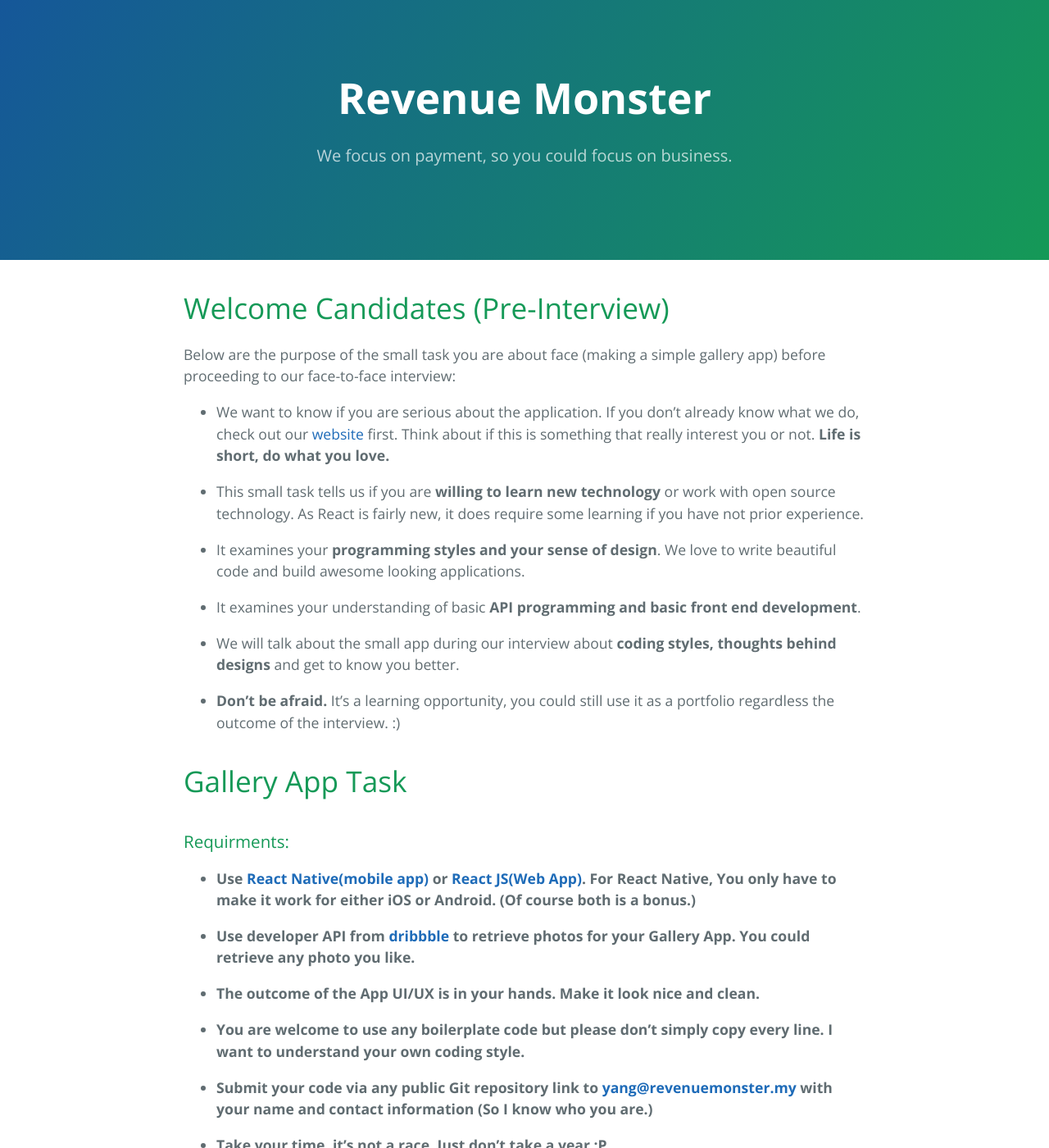
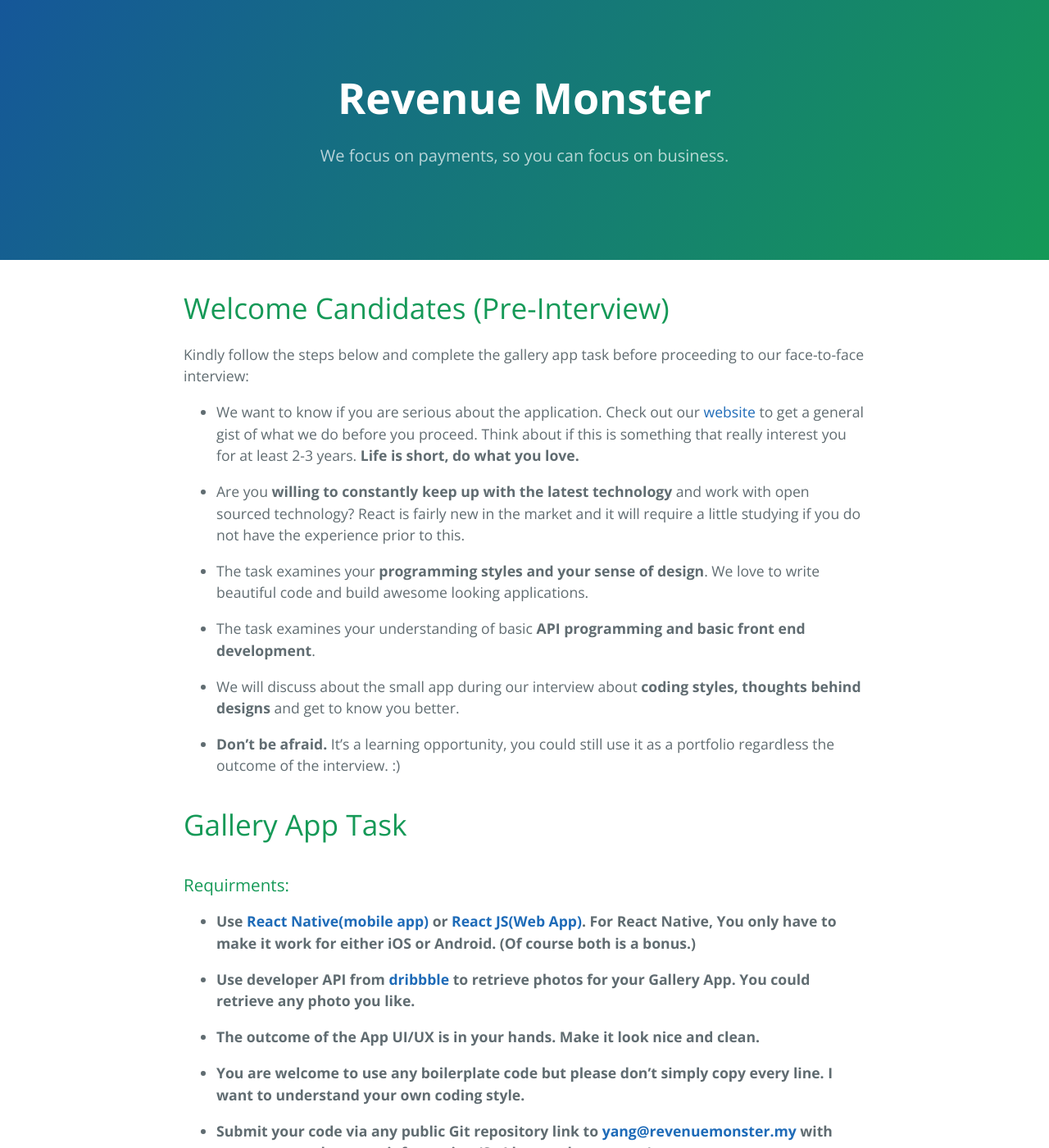
Before and after one commit to RevenueMonster/revenuemonster.github.io, a Jekyll site: the page built from index.md, in a window 1280 px wide and 1400 px high. Shown: the whole window at 82% size. Built offline with Jekyll 4.4.1, drawn with Linux system fonts in a browser that asks for light colours; our own code applies the rules of GitHub Pages for plain Markdown files; some of the changed text lies outside the part shown.

Commit message:
Amendments

```diff
--- a/_config.yml
+++ b/_config.yml
@@ -1,5 +1,5 @@
 title: Revenue Monster
-description: We focus on payment, so you could focus on business.
+description: We focus on payments, so you can focus on business.
 show_downloads: false
 google_analytics:
 theme: jekyll-theme-cayman
--- a/index.md
+++ b/index.md
@@ -3,17 +3,19 @@ layout: default
 ---
 
 # [](#header-1)Welcome Candidates (Pre-Interview)
- Below are the purpose of the small task you are about face (making a simple gallery app) before proceeding to our face-to-face interview:
+ Kindly follow the steps below and complete the gallery app task before proceeding to our face-to-face interview:
 
-* We want to know if you are serious about the application. If you don't already know what we do, check out our [website](http://revenuemonster.my) first. Think about if this is something that really interest you or not. **Life is short, do what you love.**
+* We want to know if you are serious about the application. Check out our [website](http://revenuemonster.my) to get a general gist of what we do before you proceed. Think about if this is something that really interest you for at least 2-3 years. **Life is short, do what you love.**
 
-* This small task tells us if you are **willing to learn new technology** or work with open source technology. As React is fairly new, it does require some learning if you have not prior experience.
+* Are you **willing to constantly keep up with the latest technology** and work with open sourced
+technology? React is fairly new in the market and it will require a little studying if you do not have the
+experience prior to this.
 
-* It examines your **programming styles and your sense of design**. We love to write beautiful code and build awesome looking applications.
+* The task examines your **programming styles and your sense of design**. We love to write beautiful code and build awesome looking applications.
 
-* It examines your understanding of basic **API programming and basic front end development**.
+* The task examines your understanding of basic **API programming and basic front end development**.
 
-* We will talk about the small app during our interview about **coding styles, thoughts behind designs** and get to know you better.
+* We will discuss about the small app during our interview about **coding styles, thoughts behind designs** and get to know you better.
 
 * **Don't be afraid.** It's a learning opportunity, you could still use it as a portfolio regardless the outcome of the interview. :)
 
@@ -33,7 +35,7 @@ layout: default
 * **Take your time, it's not a race. Just don't take a year :P**
 
 
-### Bonus:
+### Bonus points for the task:
 * Make a filter.
 * Use a state management framework such as [Redux](http://redux.js.org/).
 
```
